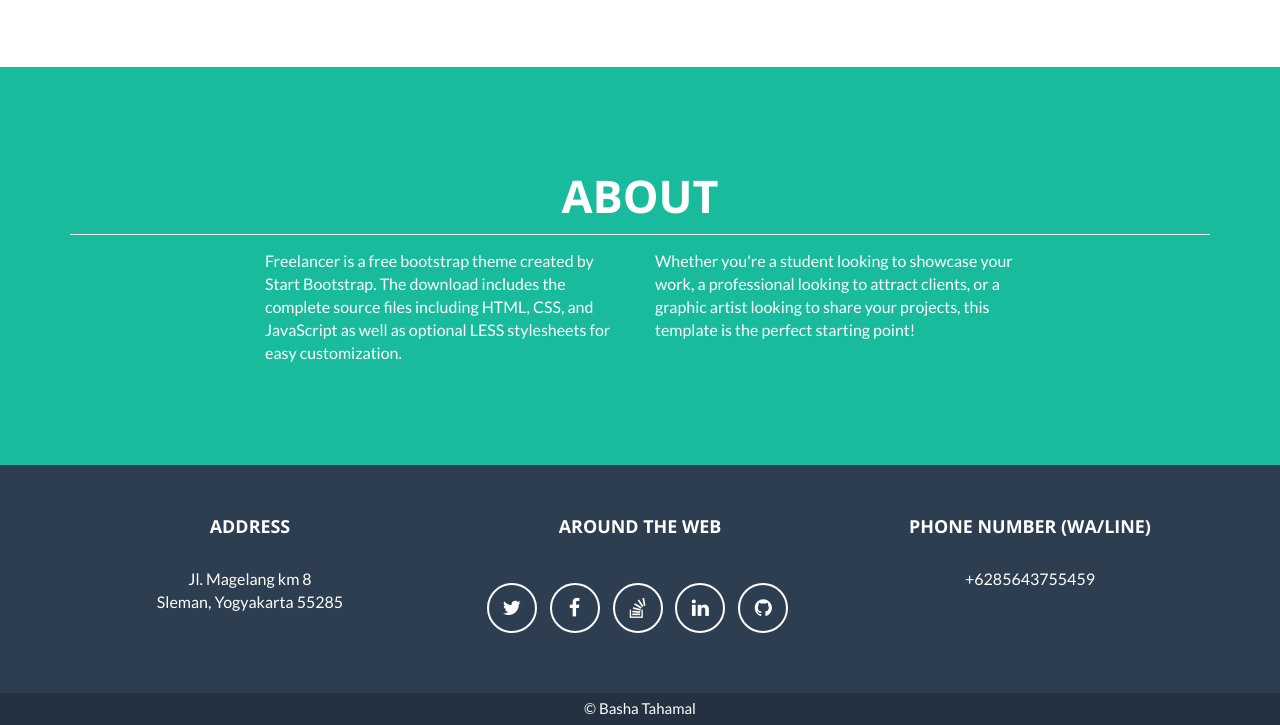
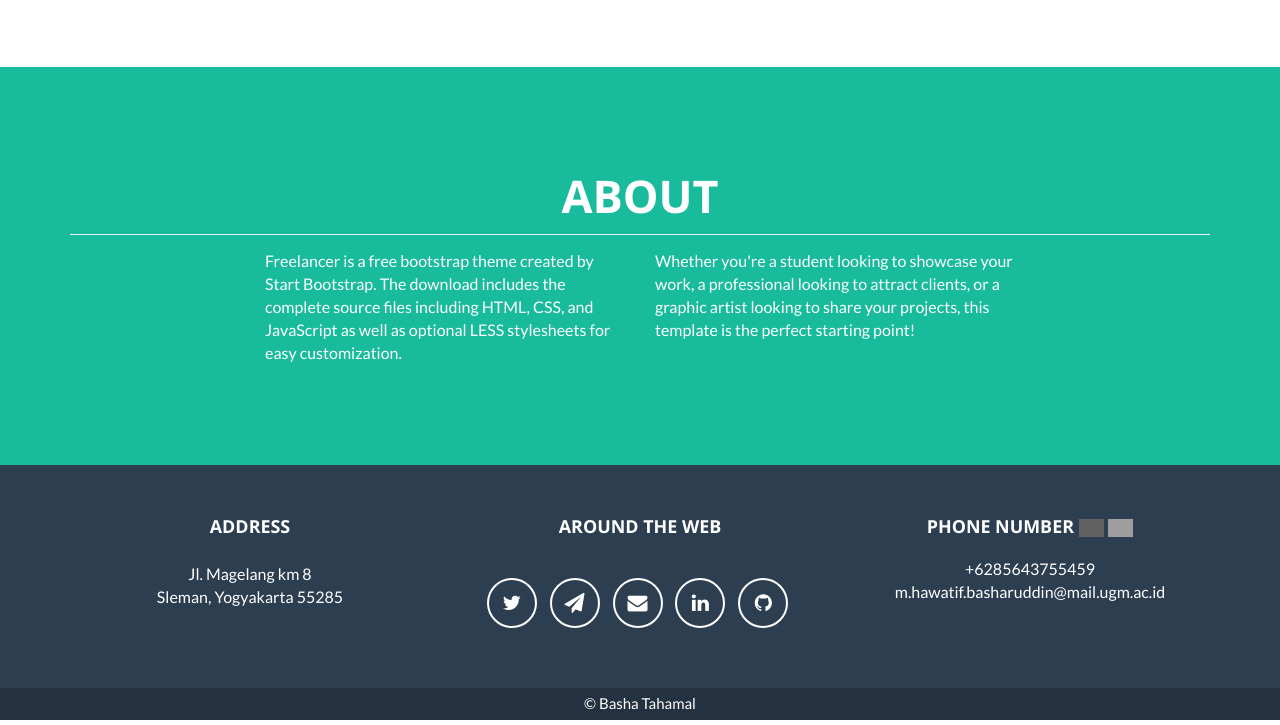
Before and after one commit to bashatahamal/bashatahamal.github.io, a Jekyll site: the page built from _posts/2014-07-18-project-1.markdown, in a window 1280 px wide and 1400 px high, scrolled down 1346 px. Shown: the part 675-1400 px from the top of the window. Built offline with Jekyll 4.4.1, drawn with Linux system fonts in a browser that asks for light colours; grey boxes are pictures that could not be loaded.

Commit message:
shell done

```diff
--- a/_config.yml
+++ b/_config.yml
@@ -41,20 +41,20 @@ footer:
   copyright: Basha Tahamal
   location: Address
   social: Around the Web
-  credits: Phone Number (WA/LINE)
+  credits: Phone Number
 
 # Social networks usernames (many more available: google-plus, flickr, dribbble, pinterest, instagram, tumblr, linkedin, etc.)
 social:
   - title: twitter
-    url: http://twitter.com/jekyllrb
-  - title: facebook
-    url:
-  - title: stack-overflow
-    url: http://stackoverflow.com/questions/tagged/jekyll
+    url: http://twitter.com/bashatahamal
+  - title: paper-plane
+    url: http://t.me/bashatahamal
+  - title: envelope
+    url: mailto:m.hawatif.basharuddin@mail.ugm.ac.id
   - title: linkedin
-    url: http://linked.in/jekyll
+    url: http://linked.in/bashatahamal
   - title: github
-    url: http://github.com/jekyll
+    url: http://github.com/bashatahamal
 
 # Postal address (add as many lines as necessary)
 address:
@@ -62,7 +62,7 @@ address:
   - line: Sleman, Yogyakarta 55285
 
 # Credits content
-credits: '+6285643755459'
+credits: '+6285643755459 <br> m.hawatif.basharuddin@mail.ugm.ac.id'
 
 # Build settings
 markdown: kramdown
--- a/_includes/footer.html
+++ b/_includes/footer.html
@@ -16,14 +16,21 @@
                     <ul class="list-inline">
                         {% for network in site.social %}
                         <li>
-                                <a href="{{ network.url }}" class="btn-social btn-outline"><i class="fa fa-fw fa-{{ network.title }}"></i></a>
+                            <a href="{{ network.url }}" class="btn-social btn-outline"><i
+                                    class="fa fa-fw fa-{{ network.title }}"></i></a>
                         </li>
                         {% endfor %}
                     </ul>
                 </div>
                 <div class="footer-col col-md-4">
-                        <h3>{{ site.footer.credits }}</h3>
-                        <p>{{ site.credits }}</p>
+                    <h3 style="display: inline; margin-bottom: 20px;">
+                        {{ site.footer.credits }}
+                        <img class="svg-icon" src="/css/line-brands.svg" alt="Line">
+                        <a class="svg-icon" href="http://wa.me/+6285643755459">
+                            <img class="svg-icon" src="/css/whatsapp-brands.png" alt="WhatsApp">
+                        </a>
+                    </h3>
+                    <p style="margin-top: 20px;">{{ site.credits }}</p>
                 </div>
             </div>
         </div>
--- a/_includes/youtubePlayer.html
+++ b/_includes/youtubePlayer.html
@@ -3,7 +3,8 @@
 </div> -->
 
 <div class="embed-container">
-  <iframe class="vidplayer" src={{ include.url }} width="640" height="360" allowfullscreen="true" loading="lazy"></iframe>
+  <iframe class="vidplayer" src={{ include.url }} width="640" height="360" allowfullscreen="true"
+    loading="lazy"></iframe>
 </div>
 
 <script>
```
Also changed, not shown: other parts of _includes/youtubePlayer.html (+8 -3 lines), _includes/css/main.css (+11 -1 lines). Lines whose indentation alone changed are shown as unchanged.
